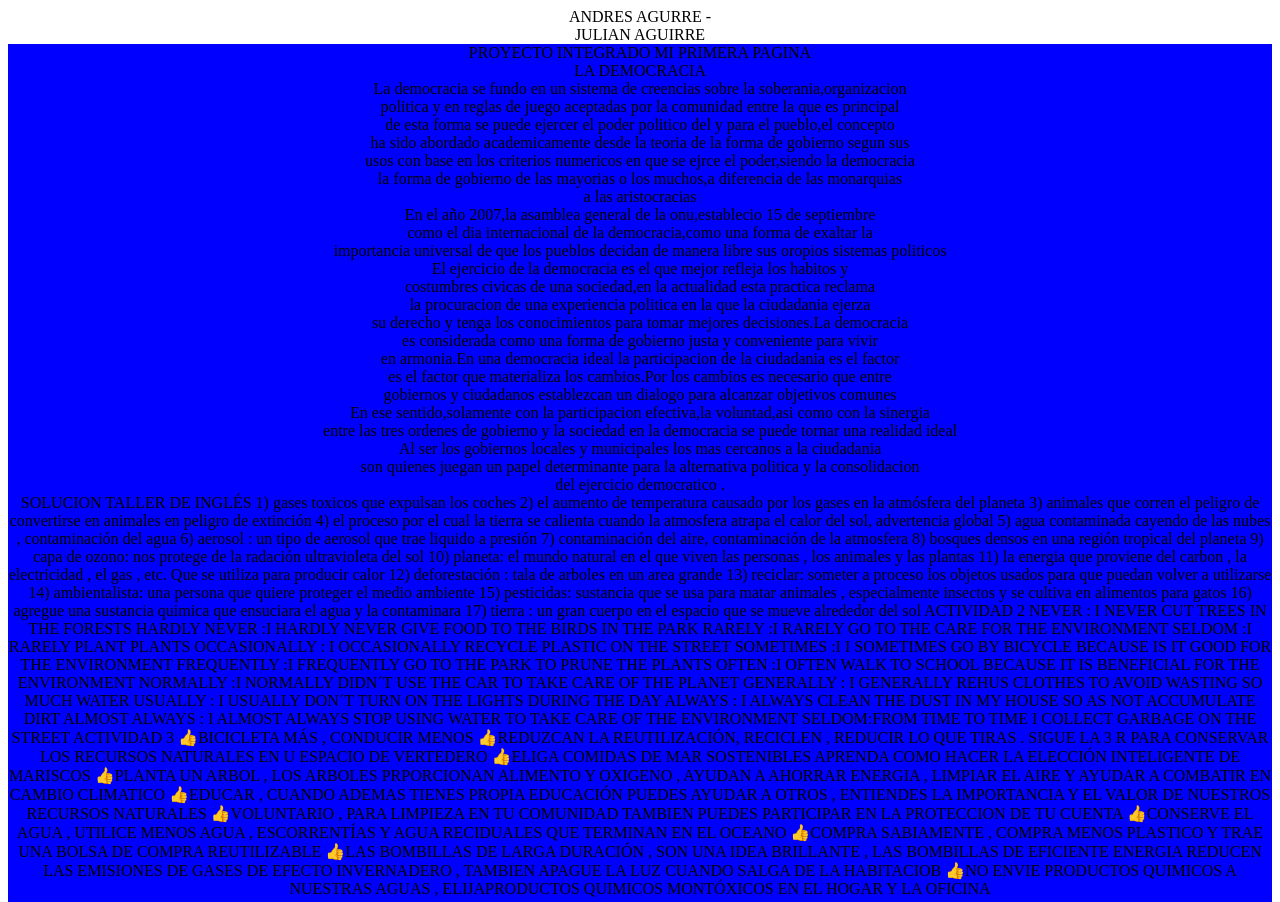
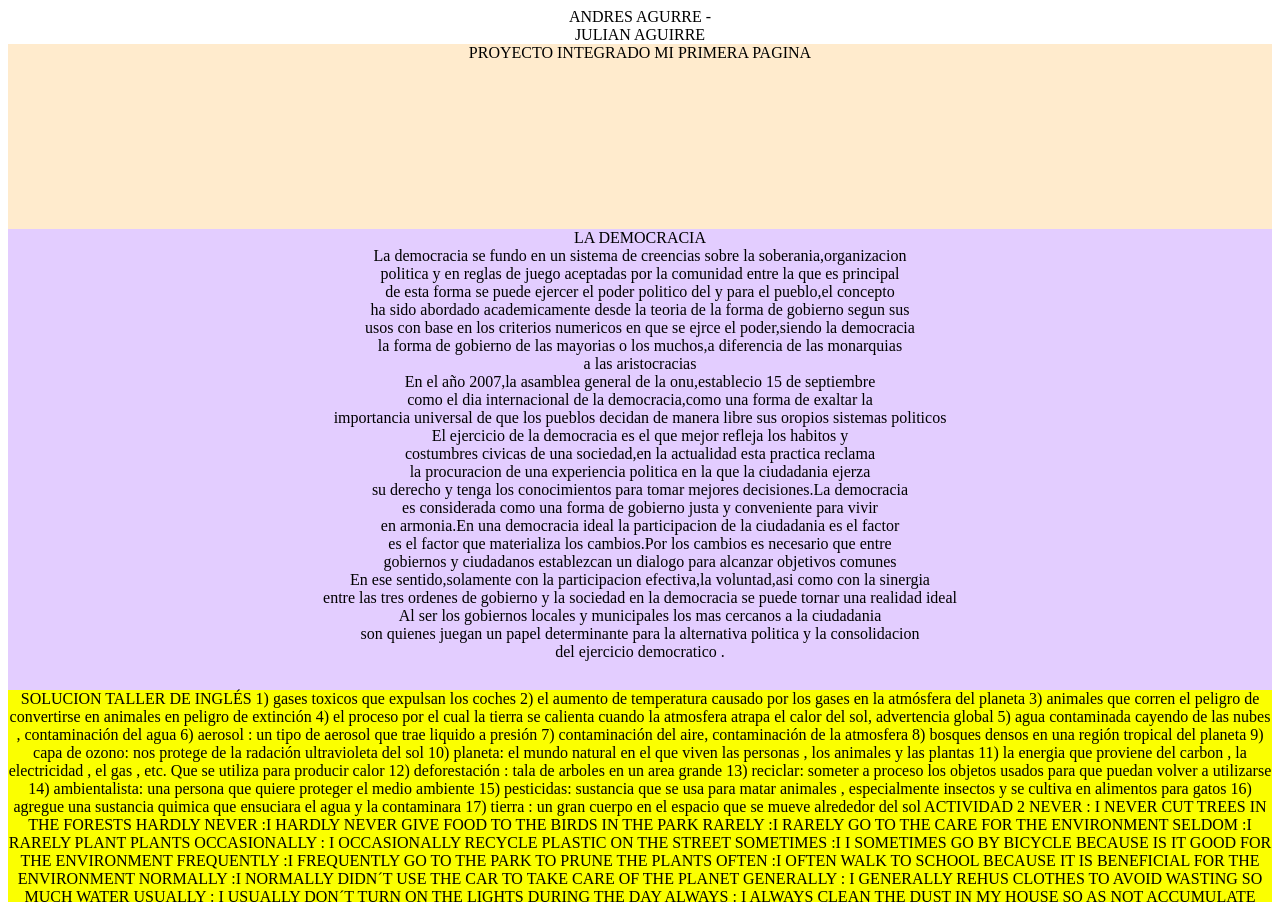
Before and after one commit to aguirrexanti/pagina-8---4, a plain HTML site: page index.html in a window 1280 px wide. Shown: the top 902 px of the page. Drawn offline with Linux system fonts and the light colour scheme.

Commit message:
Add files via upload

```diff
--- a/temas.css
+++ b/temas.css
@@ -1,4 +1,40 @@
 .contenedor{
     width: 100%;
     height: 1200px;
-    background-color: blue;
+    background-color: rgb(159, 233, 255);
+    display: flex;
+    flex-direction: column;
+}
+
+
+.encabezado{
+width: 100%;
+height: 200px;
+background-color: blanchedalmond;
+
+}
+
+.sociales{
+
+    width: 100%;
+    height: 500px;
+    background-color: rgb(227, 205, 255);
+
+}
+
+.ingles{
+
+    width: 100%;
+    height: 600px;
+    background-color: rgb(251, 255, 0);
+
+}
+
+.tecnogia{
+
+    width: 100%;
+    height: 200px;
+    background-color: rgb(0, 255, 234);
+
+
+}
```
